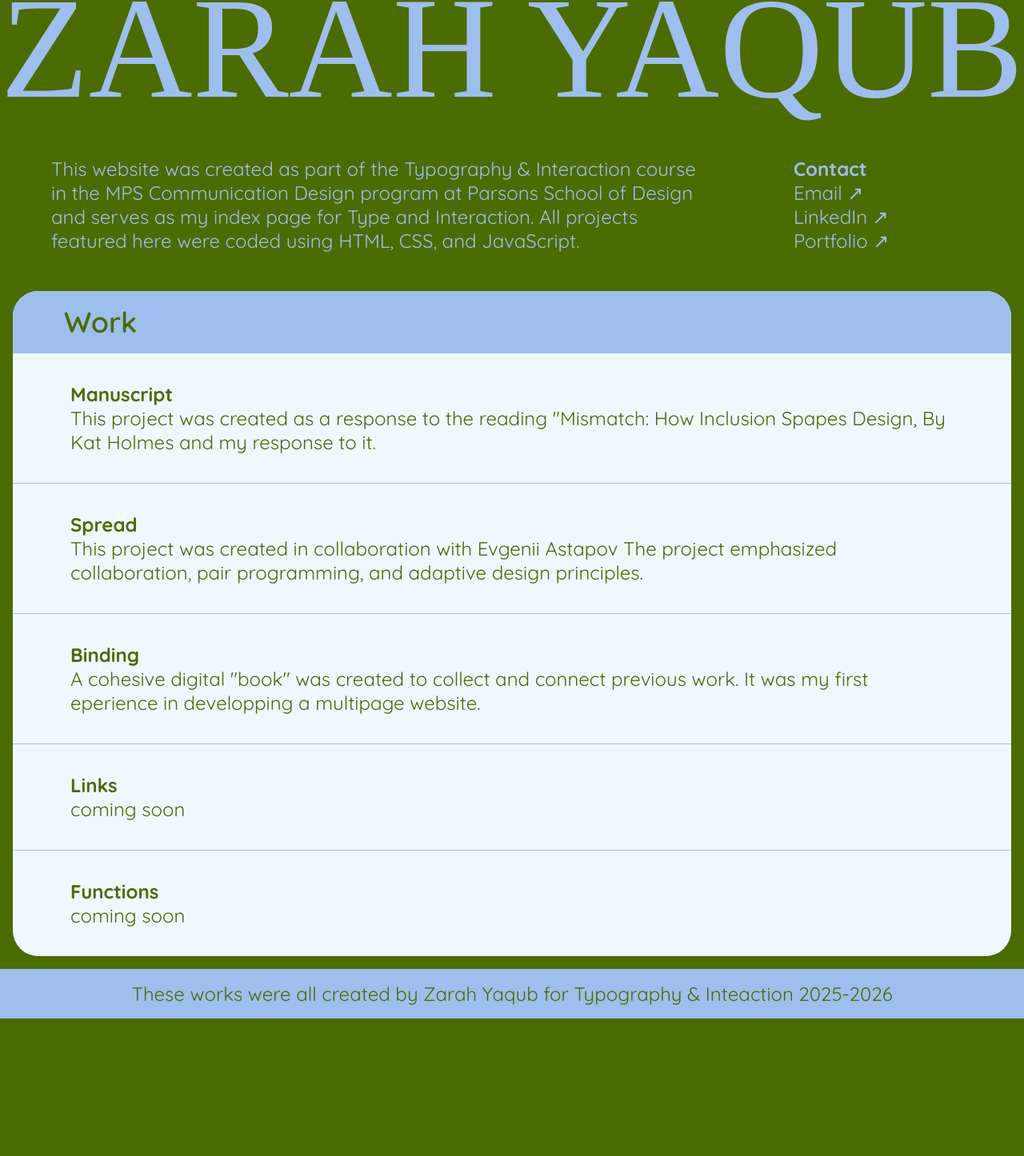
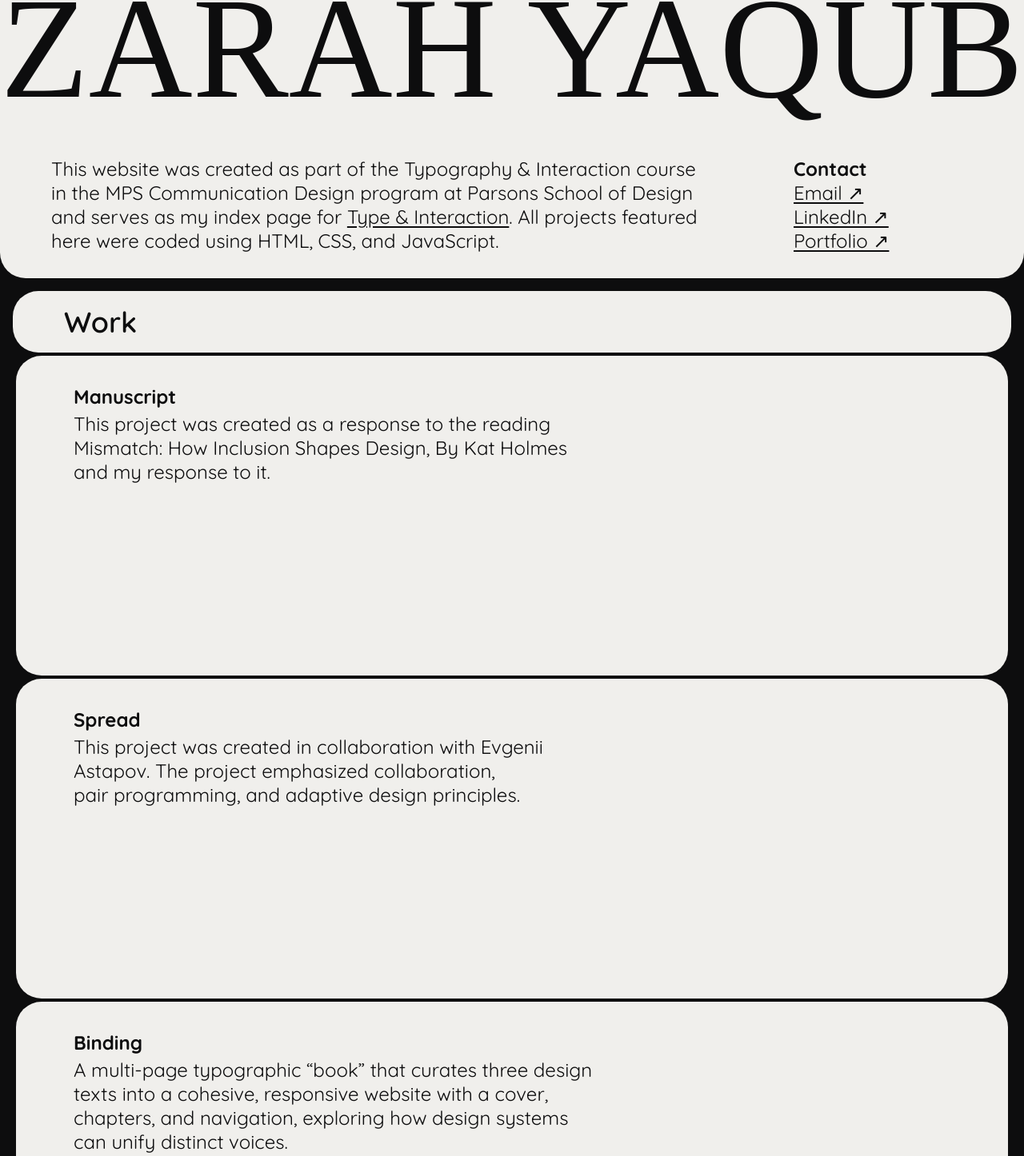
Before and after one commit to Zarah-byte/Zarah-byte.github.io, a plain HTML site: page index.html in a window 1280 px wide. Shown: the part 75-1521 px from the top of the page at 80% size. Before the commit the page ends 1349 px from the top, so only its background shows below. Drawn offline with Linux system fonts and the light colour scheme; a web font is replaced by a local one.

Commit message:
Refactor HTML header/content and update styles
Wrap header content in an hgroup, update imported Google fonts, and refine intro/contact copy and project descriptions in index.html (also replace portfolio URL and clean up footer text). Update style.css: adjust CSS variables (new --black), change color/background to black/white scheme, add smooth scrolling, reorganize typography/spacing rules, restyle h2/hgroup/.work/.projects/footer, and add some layout/hover tweaks. A .DS_Store file was also added.

```diff
--- a/index.html
+++ b/index.html
@@ -11,27 +11,26 @@
 	</style>
 	<!-- ==============FONTS ============== -->
 	<style>
-		@import url('https://fonts.googleapis.com/css2?family=Gasoek+One&family=Nokora:wght@100..900&family=Quicksand:wght@300..700&display=swap');
+		@import url('https://fonts.googleapis.com/css2?family=Gasoek+One&family=Instrument+Serif:ital@0;1&family=Nokora:wght@100..900&family=Quicksand:wght@300..700&family=Xanh+Mono:ital@0;1&display=swap');
 		</style>
 	<title>Index</title>
 </head>
 
 <body>
+	<hgroup>
 		<h1>Zarah Yaqub</h1>
 		<section class="intro">
-		<p>This website was created as part of the Typography & Interaction course in the MPS Communication Design
-			program at Parsons School of Design and serves as my index page for <a
-				href="https://typography-interaction-2526.github.io/">Type and Interaction</a>. All projects featured
-			here were coded using HTML, CSS, and JavaScript.</p>
+			<p>This website was created as part of the Typography & Interaction course in the MPS Communication Design program at Parsons School of Design and serves as my index page for <a href="https://typography-interaction-2526.github.io/">Type & Interaction</a>. All projects featured here were coded using HTML, CSS, and JavaScript.</p>
 			<nav class="find_links">
 				<h3>Contact</h3>
 				<ul>
 					<li><a href="mailto:zarahyaqubdesign@gmail.com">Email ↗</a></li>
 					<li><a href="#">LinkedIn ↗</a></li>
-				<li><a href="#">Portfolio ↗</a></li>
+					<li><a href="https://www.zarahyaqub.com/">Portfolio ↗</a></li>
 				</ul>
 			</nav>
 		</section>
+	</hgroup>
 
 	<section class="work">
 		<h2>Work</h2>
@@ -39,25 +38,27 @@
 			<a href="https://zarahyaqub.github.io/Project01_Manuscript/">
 				<li class="project-1">
 					<h3>Manuscript</h3>
-					<p>This project was created as a response to the reading "Mismatch: How Inclusion Spapes Design, By
-						Kat Holmes and my response to it.
+					<!-- <p>OCT 2025</p> -->
+					<p>This project was created as a response to the reading Mismatch: How Inclusion Shapes Design, By Kat Holmes and my response to it.
 					</p>
+					<!-- <p class="arrow">🡽</p> -->
 				</li>
 
 			</a>
 			<a href="https://astapable.github.io/Evgenii-X-Zarah/">
 				<li class="project-2">
 					<h3>Spread</h3>
-					<p>This project was created in collaboration with Evgenii Astapov The project emphasized
-						collaboration, pair programming, and adaptive design principles.</p>
+					<!-- <p>OCT 2025</p> -->
+					<p>This project was created in collaboration with Evgenii Astapov. The project emphasized collaboration, pair&nbsp;programming, and adaptive design principles.
+					</p>
 				</li>
 			</a>
 
 			<a href="https://zarahyaqub.github.io/project3-binding/">
 				<li class="project-3">
 					<h3>Binding</h3>
-					<p>A cohesive digital "book" was created to collect and connect previous work. It was my first
-						eperience in developping a multipage website.</p>
+					<!-- <p>OCT 2025</p> -->
+					<p>A multi-page typographic “book” that curates three design texts into a cohesive, responsive website with a cover, chapters, and navigation, exploring how design systems can unify distinct voices.</p>
 				</li>
 			</a>
 
@@ -79,8 +80,7 @@
 </body>
 
 <footer>
-	<p>These works were all created by Zarah Yaqub</a> for <a
-			href="https://typography-interaction-2526.github.io/">Typography & Inteaction 2025-2026</a></p>
+	<p>These works were all created by Zarah Yaqub for Typography & Inteaction 2025-2026</p>
 </footer>
 
 </html>
--- a/style.css
+++ b/style.css
@@ -1,6 +1,6 @@
 :root {
-	--color: #9EBEED;
-	--background: #4B6B03;
+	--color: #B1E4F9;
+	--black: #0d0d0e;
 	--white: #F0EFEC;
 
 	/* ======FONTS====== */
@@ -13,16 +13,21 @@
 
 	/* ======SPACING====== */
 	--gutter: calc(var(--body-copy) * 1.5);
+
+	scroll-behavior: smooth;
 }
 
 
 body {
 	font-family: var(--font-body);
-	color: var(--color);
-	background-color: var(--background);
+	color: var(--black);
+	background-color: var(--black);
 	font-size: var(--body-copy);
+}
 
-	scroll-behavior: smooth;
+.projects p {
+		width: 60%;
+		padding-top: .25rem;
 }
 
 h2 {
@@ -33,9 +38,10 @@ h2 {
 	padding-bottom: 2rem;
 	padding: 1rem;
 	padding-left: 4rem;
-	background-color: var(--color);
-	border-top-left-radius: 2rem;
-	border-top-right-radius: 2rem;
+	background-color: var(--white);
+	border-radius: 2rem;
+	color: var(--black);
+	margin-bottom: .25rem;
 }
 
 h3 {
@@ -52,11 +58,15 @@ h1 {
 	/* text-align: center; */
 	width: fit-content;
 	margin: 0 auto;
+	color: var(--black);
 }
 
 .work {
-	background-color: aliceblue;
-	color: var(--background);
+	/* background-color: aliceblue; */
+	/* border-radius: 2rem, var(--white); */
+	/* outline-style:solid; */
+	outline-color: var(--color);
+	color: var(--black);
 	border-radius: 2rem;
 	margin: 1rem;
 }
@@ -82,10 +92,13 @@ h1 {
 	white-space: nowrap;
 }
 
-/* a {
+
+.intro {
+a {
 	text-decoration: underline;
 	text-underline-offset: .2rem;
-} */
+}
+}
 
 /* ul.projects {
 	border-bottom: solid .05rem var(--color); */
@@ -96,31 +109,58 @@ a {
 	color: inherit;
 } */
 
+hgroup {
+	background-color: var(--white);
+	border-radius: 2rem;
+	margin-bottom: 1rem;
+}
+
 a li {
 	padding: 1rem;
 	cursor: pointer;
 }
 
 .projects li {
-	/* background-color: #F2F1EC; */
+	background-color: var(--white);
 	padding-top: var(--gutter);
 	padding-bottom: var(--gutter);
 	padding-left: calc(var(--gutter) * 2);
 	padding-right: calc(var(--gutter) * 2);
-	border-top: solid .05rem var(--color);
+	/* border-top: solid .05rem var(--color); */
 	justify-content: space-between;
+	height: 50vh;
+	/* background-color: #9EBEED; */
+	border-radius: 2rem;
+	margin: .25rem;
 }
 
+/* .arrow {
+	border-radius: 5rem;
+	padding: 2rem;
+	background-color: aqua;
+} */
+
+a:hover {
+	li {
+		background-color: var(--color);
+
+		transition-duration: .25s;
+	transition-property: background-color, transform;
+	transition-timing-function: linear, ease-in-out;
+	}
+}
 
 footer {
 	/* position: fixed; */
-	background-color: var(--color);
-	color: var(--background);
+	background-color: var(--white);
+	color: var(--black);
 	left: 0;
 	right: 0;
 	bottom: 0;
-	padding-top: 1rem;
-	padding-bottom: 1rem;
+	padding-top: 2rem;
+	padding-bottom: 2rem;
 
 	text-align: center;
+
+	border-radius: 2rem;
 }
```
Also changed, not shown: 1 other file. Lines whose indentation alone changed are shown as unchanged.
